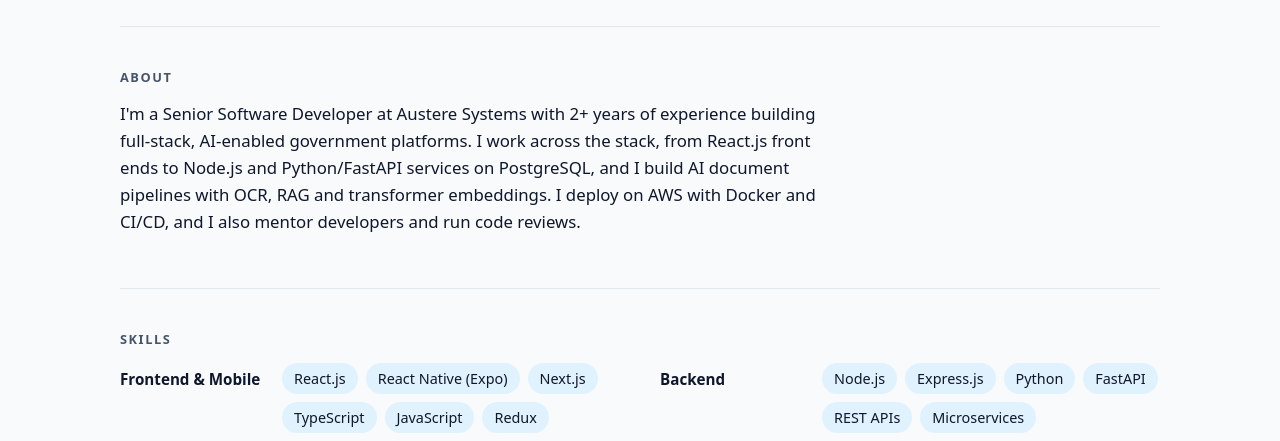
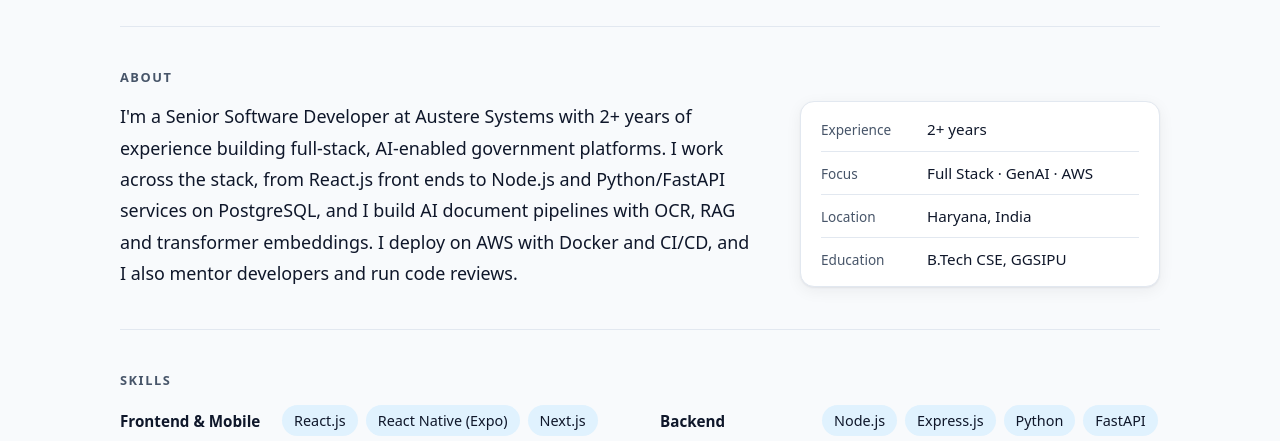
Before and after one commit to neerajmishrahq/neerajmishrahq.com, a plain HTML site: page index.html in a window 1280 px wide. Shown: the part 321-762 px from the top of the page. Drawn offline with Linux system fonts and the light colour scheme.

Commit message:
About: two columns with an At a glance box on laptops

```diff
--- a/index.html
+++ b/index.html
@@ -207,7 +207,15 @@
     .shots { display: flex; gap: 10px; margin: 4px 0 12px; overflow-x: auto; padding-bottom: 4px; }
     .shots img { width: 132px; height: auto; flex: none; border-radius: 12px; border: 1px solid var(--border); background: var(--border); }
     .section-note { color: var(--muted); font-size: .9rem; margin: -6px 0 14px; }
-    #about p { max-width: 75ch; font-size: 1.05rem; }
+    #about p { font-size: 1.05rem; margin: 0; }
+    @media (min-width: 900px) { #about p { font-size: 1.12rem; line-height: 1.75; } }
+    .about-grid { display: grid; gap: 20px; }
+    .facts { margin: 0; padding: 6px 20px; border-radius: 14px; background: var(--surface); border: 1px solid var(--border); box-shadow: var(--shadow); }
+    .facts div { display: grid; grid-template-columns: 96px 1fr; gap: 10px; padding: 9px 0; border-bottom: 1px solid var(--border); align-items: baseline; }
+    .facts div:last-child { border-bottom: 0; }
+    .facts dt { color: var(--muted); font-size: .85rem; padding-top: 1px; }
+    .facts dd { margin: 0; font-weight: 500; font-size: .95rem; }
+    @media (min-width: 900px) { .about-grid { grid-template-columns: minmax(0, 1fr) 360px; gap: 48px; align-items: start; } }
     .projects.grid { gap: 16px; }
     @media (min-width: 1000px) { .projects.grid { grid-template-columns: repeat(3, minmax(0, 1fr)); } }
     .card.feature .shots { margin-bottom: 0; }
@@ -317,7 +325,15 @@
     <main>
       <section id="about" aria-labelledby="about-h">
         <h2 id="about-h">About</h2>
-        <p>I'm a Senior Software Developer at Austere Systems with 2+ years of experience building full-stack, AI-enabled government platforms. I work across the stack, from React.js front ends to Node.js and Python/FastAPI services on PostgreSQL, and I build AI document pipelines with OCR, RAG and transformer embeddings. I deploy on AWS with Docker and CI/CD, and I also mentor developers and run code reviews.</p>
+        <div class="about-grid">
+          <p>I'm a Senior Software Developer at Austere Systems with 2+ years of experience building full-stack, AI-enabled government platforms. I work across the stack, from React.js front ends to Node.js and Python/FastAPI services on PostgreSQL, and I build AI document pipelines with OCR, RAG and transformer embeddings. I deploy on AWS with Docker and CI/CD, and I also mentor developers and run code reviews.</p>
+          <dl class="facts" aria-label="At a glance">
+            <div><dt>Experience</dt><dd>2+ years</dd></div>
+            <div><dt>Focus</dt><dd>Full Stack · GenAI · AWS</dd></div>
+            <div><dt>Location</dt><dd>Haryana, India</dd></div>
+            <div><dt>Education</dt><dd>B.Tech CSE, GGSIPU</dd></div>
+          </dl>
+        </div>
       </section>
 
       <section id="skills" aria-labelledby="skills-h">
```
